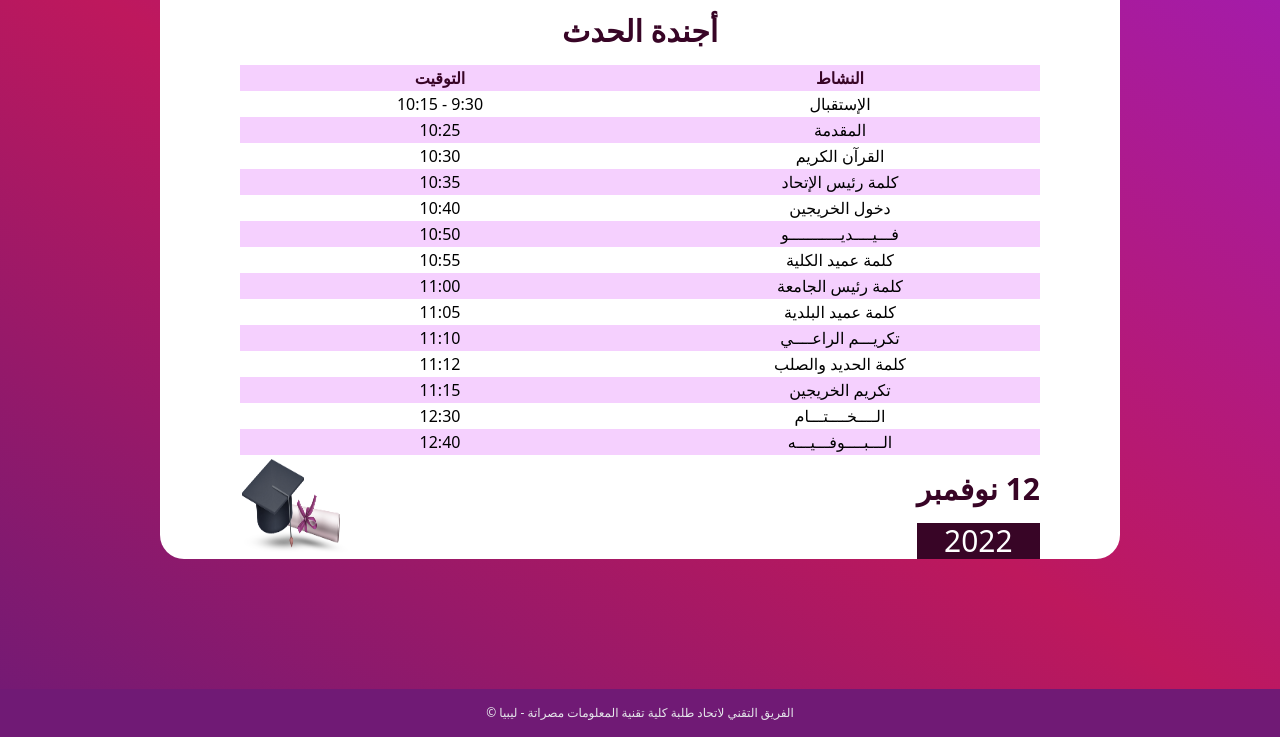
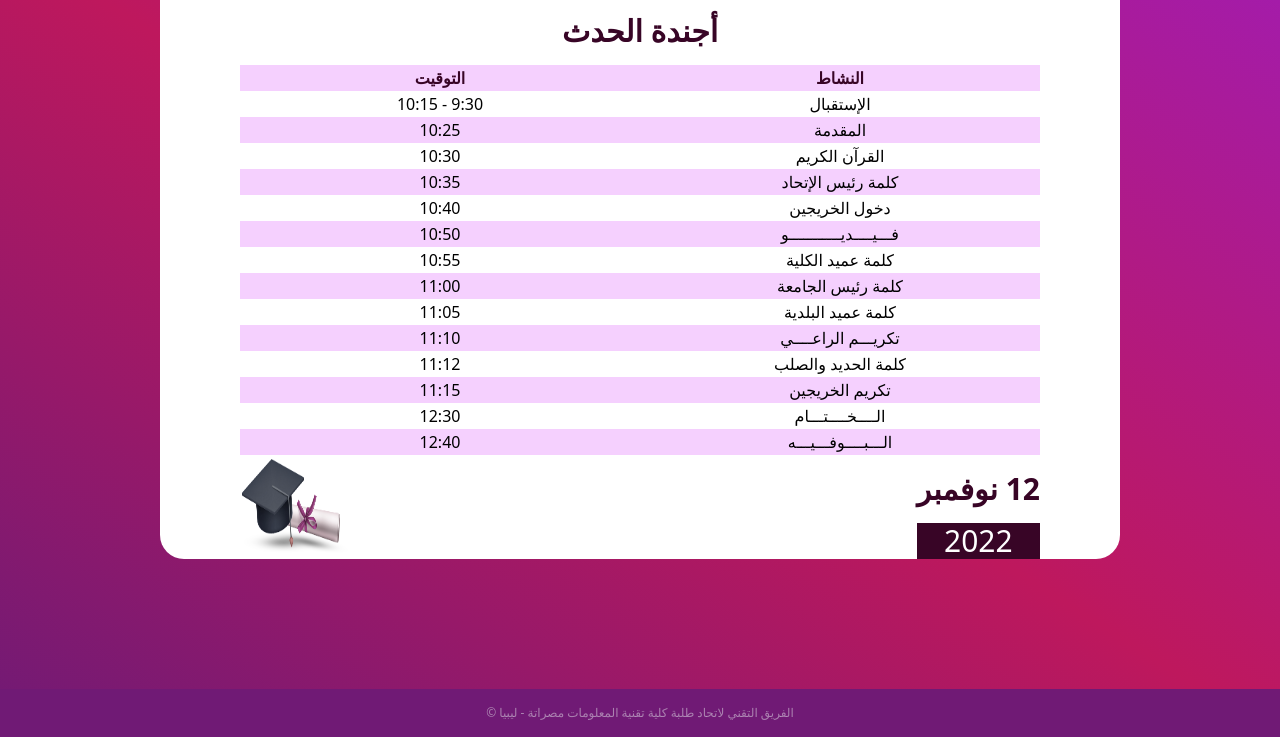
Before and after one commit to umit-stu-union/IT-graduation_agenda, a website: page index.html in a window 1280 px wide. Shown: the part 63-800 px from the top of the page. Drawn offline with Linux system fonts and the light colour scheme.

Commit message:
changed opacity of copyright

```diff
--- a/index.html
+++ b/index.html
@@ -114,7 +114,7 @@
     </div>
 
     <footer
-      class="w-full bg-fuchsia-900 text-gray-200 flex justify-center items-center h-12 text-xs"
+      class="w-full bg-fuchsia-900 text-gray-200 text-xs flex justify-center items-center h-12 text-opacity-50"
     >
       الفريق التقني لاتحاد طلبة كلية تقنية المعلومات مصراتة - ليبيا &copy;
     </footer>
```
Also changed, not shown: dist/output.css.
